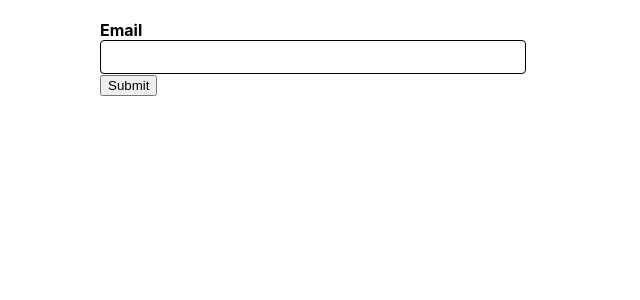
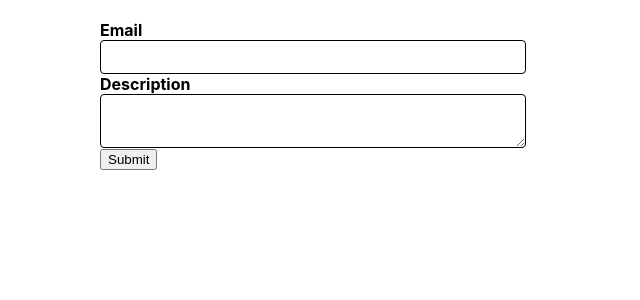
Before and after one commit to chakshu17/React-Routing-and-Forms-, a React (Create React App) app: page / in a window 1280 px wide. Shown: the top 300 px of the page, without its empty margins (0-640 px from the left). Built offline with nearby package versions, Linux system fonts and the light colour scheme.

Commit message:
text area control

```diff
--- a/src/Formik/components/FormikForm/FormikContainer.js
+++ b/src/Formik/components/FormikForm/FormikContainer.js
@@ -4,10 +4,12 @@
 import FormikControl from "./FormikControl";
 function FormikContainer() {
 	const intialValue = {
-		email: "",
+    email: "",
+    description:''
 	};
 	const validateSchema = Yup.object({
-		email: Yup.string().required("Required"),
+    email: Yup.string().required("Required"),
+    description:Yup.string().required('Required')
 	});
 	const onsubmit = (values) => console.log("Form Data", values);
 
@@ -25,6 +27,11 @@
 						label="Email"
 						name="email"
 					/>
+          <FormikControl
+          control='textarea'
+          label='Description'
+          name='description'
+           />
 					<button type="submit">Submit</button>
 				</Form>
 			)}
--- a/src/Formik/components/FormikForm/FormikControl.js
+++ b/src/Formik/components/FormikForm/FormikControl.js
@@ -1,5 +1,6 @@
 import React from "react";
 import Input from "./Input";
+import Textarea from "./Textarea";
 
 function FormikControl(props) {
 	const { control, ...rest } = props;
@@ -7,6 +8,7 @@
 		case "input":
 			return <Input {...rest} />;
 		case "textarea":
+      return <Textarea {...rest} />
 		case "select":
 		case "radio":
 		case "checkbox":
--- a/src/Formik/components/FormikForm/Input.js
+++ b/src/Formik/components/FormikForm/Input.js
@@ -7,7 +7,7 @@
   return (
     <div className='form-control' >
       <label htmlFor={name}> {label} </label>
-      <Field if={name} name={name} {...rest} />
+      <Field id={name} name={name} {...rest} />
       <ErrorMessage name={name} component={TextError} />
     </div>
   )
--- /dev/null
+++ b/src/Formik/components/FormikForm/Textarea.js
@@ -0,0 +1,16 @@
+import { ErrorMessage, Field } from 'formik'
+import React from 'react'
+import TextError from './TextError'
+
+function Textarea(props) {
+  const {label,name,...rest} = props
+  return (
+    <div>
+      <label htmlFor={name} >{label}</label>
+      <Field as='textarea' name={name} id={name} {...rest}/>
+      <ErrorMessage name={name} component={TextError}/>
+    </div>
+  )
+}
+
+export default Textarea
```
